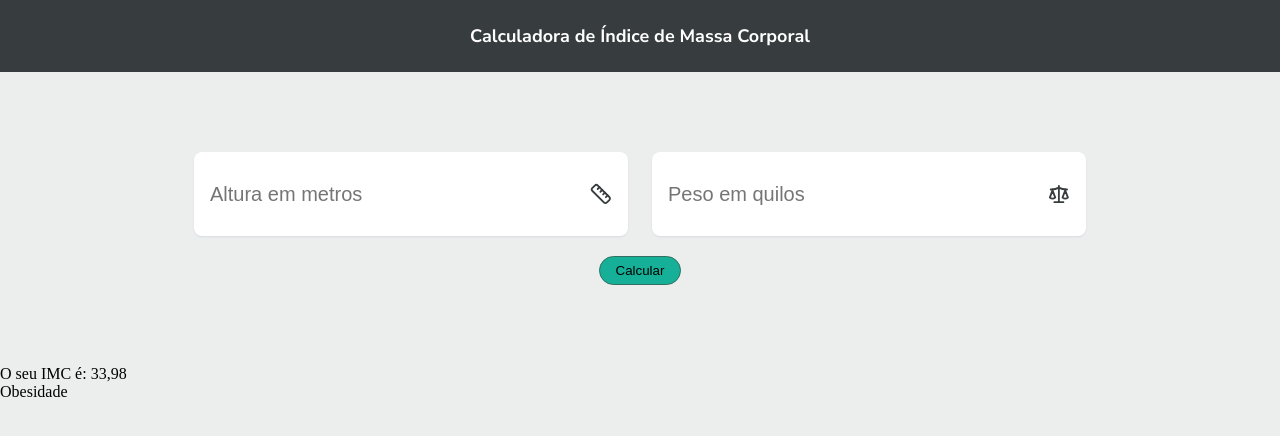
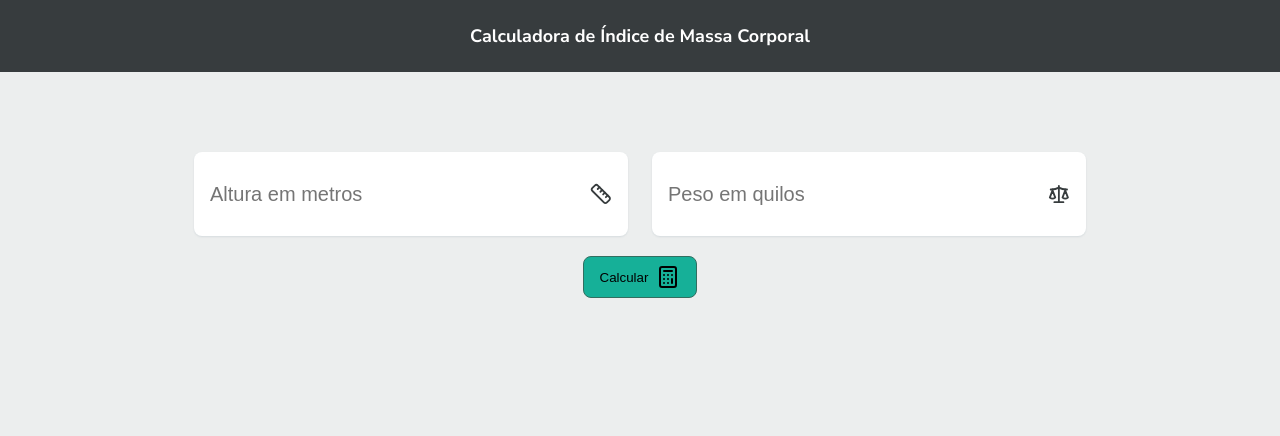
Before and after one commit to gui-cordeiro22/imc-calculator, a React (Vite) app: page / in a window 1280 px wide. Shown: the top 436 px of the page. Built offline with nearby package versions, Linux system fonts and the light colour scheme.

Commit message:
feat: adding results-section and initial refactor on home-helpers, it's missing to finish yet

```diff
--- a/src/components/elements/button/button.component.tsx
+++ b/src/components/elements/button/button.component.tsx
@@ -3,7 +3,6 @@ import { FunctionComponent } from "react";
 
 // Types
 import { ButtonProps } from "./button.types";
-import { Theme } from "../../../styles/theme";
 
 // Styles
 import { Container, ContentWrapper, Content, Loader } from "./button.styles";
@@ -32,12 +31,6 @@ export const Button: FunctionComponent<ButtonProps> = ({
     handleClick,
     ...buttonDefaultProps
 }) => {
-    const labelColor = ternary([
-        [!!isDisabled && variantType === "primary", "gray400"],
-        [!!isDisabled && ["secondary", "link"].includes(variantType), "gray300"],
-        [!isDisabled && variant === "cta" && ["secondary", "link"].includes(variantType), "primary300"],
-    ]) as keyof Theme["palette"]["colors"];
-
     return (
         <Container
             className="pdg-button"
@@ -72,7 +65,7 @@ export const Button: FunctionComponent<ButtonProps> = ({
             <ConditionallyRender
                 shouldRender={isLoading}
                 content={
-                    <Loader color={labelColor}>
+                    <Loader color="#FFF">
                         <div>
                             <div />
                             <div />
--- a/src/components/pages/home-page/home.component.tsx
+++ b/src/components/pages/home-page/home.component.tsx
@@ -7,21 +7,14 @@ import { DefaultLayout } from "../../layouts/default-layout";
 // Types
 import { HomeProps } from "./home.types";
 
-// Helpers
-import { imcCalculator } from "./home.helpers";
-
-export const Home: FunctionComponent<HomeProps> = ({ calculatorSectionCompositions }) => {
-    const imcValue = imcCalculator({ heigth: "1,80", weigth: "110,10" });
-
+export const Home: FunctionComponent<HomeProps> = ({ calculatorSectionCompositions, resultsSectionCompositions }) => {
     return (
         <DefaultLayout
             contentPage={
                 <Fragment>
                     {calculatorSectionCompositions}
 
-                    <div>O seu IMC é: {imcValue.imc}</div>
-
-                    <div>{imcValue.obesityLevel}</div>
+                    {resultsSectionCompositions}
                 </Fragment>
             }
         />
--- a/src/components/pages/home-page/home.helpers.ts
+++ /dev/null
@@ -1,44 +0,0 @@
-// Types
-import { ImcCalculatorData, ObesityLevel } from "./home.types";
-
-// Utils
-import { ternary } from "../../../utils/ternary";
-
-const formatObesityLevelMessage = (imc: number) => {
-    const obesityLevelFormats: ObesityLevel[] = [
-        ObesityLevel.MAGREZA,
-        ObesityLevel.NORMAL,
-        ObesityLevel.SOBREPESO,
-        ObesityLevel.OBESIDADE,
-        ObesityLevel.OBESIDADE_GRAVE,
-    ];
-
-    const obesityLevelIndex = ternary([
-        [imc < 18.5, 0],
-        [imc < 25, 1],
-        [imc < 30, 2],
-        [imc < 40, 3],
-        [imc > 40, 4],
-    ]);
-
-    return obesityLevelFormats[obesityLevelIndex ?? 0] ?? null;
-};
-
-export const imcCalculator = ({ heigth, weigth }: ImcCalculatorData) => {
-    const formatFloatNumber = (value: string) => {
-        return Number(value.replace(",", "."));
-    };
-
-    const formattedHeigth = formatFloatNumber(heigth);
-
-    const formattedWeigth = formatFloatNumber(weigth);
-
-    const imc = formattedWeigth / (formattedHeigth * formattedHeigth);
-
-    const formattedImc = imc.toFixed(2);
-
-    return {
-        imc: formattedImc.replace(".", ","),
-        obesityLevel: formatObesityLevelMessage(imc),
-    };
-};
--- a/src/components/pages/home-page/home.types.ts
+++ b/src/components/pages/home-page/home.types.ts
@@ -1,18 +1,9 @@
 // Dependencies
 import { ReactNode } from "react";
 
-export enum ObesityLevel {
-    MAGREZA = "Magreza",
-    NORMAL = "Normal",
-    SOBREPESO = "Sobrepeso",
-    OBESIDADE = "Obesidade",
-    OBESIDADE_GRAVE = "Obesidade grave",
-}
-
 export type HomeElements = {
     calculatorSectionCompositions: ReactNode;
+    resultsSectionCompositions: ReactNode;
 };
 
 export type HomeProps = HomeElements;
-
-export type ImcCalculatorData = { heigth: string; weigth: string };
--- /dev/null
+++ b/src/components/sections/results/index.ts
@@ -0,0 +1,4 @@
+// Component
+import { ResultsSection } from "./results.component";
+
+export { ResultsSection };
--- /dev/null
+++ b/src/components/sections/results/results.component.tsx
@@ -0,0 +1,27 @@
+// Dependencies
+import { FunctionComponent } from "react";
+
+// Components
+import { ConditionallyRender } from "../../utilities/conditionally-render";
+
+// Styles
+import { Container, ContentWrapper, Description, ResultsLabel, Title } from "./results.styles";
+
+// Types
+import { ResultsSectionProps } from "./results.types";
+
+export const ResultsSection: FunctionComponent<ResultsSectionProps> = ({ title, description, imcValue, bodyFatLevel }) => {
+    return (
+        <Container>
+            <ContentWrapper>
+                <Title>{title}</Title>
+
+                <ConditionallyRender shouldRender={!!description} content={<Description>{description}</Description>} />
+
+                <ResultsLabel>Índice de Massa Corporal: {imcValue}</ResultsLabel>
+
+                <ResultsLabel>Nível de gordura corporal: {bodyFatLevel}</ResultsLabel>
+            </ContentWrapper>
+        </Container>
+    );
+};
--- /dev/null
+++ b/src/components/sections/results/results.styles.ts
@@ -0,0 +1,35 @@
+// Dependencies
+import styled from "styled-components";
+
+// Styles
+import { pageGutter } from "../../../styles/gutter";
+
+export const Container = styled.div`
+    display: flex;
+    flex-direction: column;
+    align-items: center;
+    justify-content: center;
+    width: 100%;
+`;
+
+export const ContentWrapper = styled.div`
+    display: flex;
+    flex-direction: column;
+    align-items: center;
+    justify-content: center;
+    gap: 20px;
+
+    ${pageGutter}
+`;
+
+export const Title = styled.h3`
+    font-family: "Nunito Sans", sans-serif;
+`;
+
+export const Description = styled.p`
+    font-family: "Nunito Sans", sans-serif;
+`;
+
+export const ResultsLabel = styled.p`
+    font-family: "Nunito Sans", sans-serif;
+`;
--- /dev/null
+++ b/src/pages/home-page/home.helpers.ts
@@ -0,0 +1,57 @@
+// Dependencies
+import { useState } from "react";
+
+// Types
+import { ImcCalculatorData, ObesityLevel } from "./home.types";
+
+// Utils
+import { ternary } from "../../utils/ternary";
+
+const formatObesityLevelMessage = (imc?: number) => {
+    const obesityLevelFormats: ObesityLevel[] = [
+        ObesityLevel.MAGREZA,
+        ObesityLevel.NORMAL,
+        ObesityLevel.SOBREPESO,
+        ObesityLevel.OBESIDADE,
+        ObesityLevel.OBESIDADE_GRAVE,
+    ];
+
+    if (!imc) return;
+
+    const obesityLevelIndex = ternary([
+        [imc < 18.5, 0],
+        [imc < 25, 1],
+        [imc < 30, 2],
+        [imc < 40, 3],
+        [imc > 40, 4],
+    ]);
+
+    return obesityLevelFormats[obesityLevelIndex ?? 0] ?? null;
+};
+
+export const imcCalculator = ({ heigth, weigth }: ImcCalculatorData) => {
+    const [imcValue, setImcValue] = useState(undefined);
+
+    if (!heigth && !weigth) {
+        return setImcValue(undefined);
+    } else {
+        const formatFloatNumber = (value: string) => {
+            return Number(value.replace(",", "."));
+        };
+
+        const formattedHeigth = formatFloatNumber(heigth);
+
+        const formattedWeigth = formatFloatNumber(weigth);
+
+        const imc = formattedWeigth / (formattedHeigth * formattedHeigth);
+
+        const formattedImc = Number(imc.toFixed(2));
+
+        //setImcValue(formattedImc)
+    }
+
+    return {
+        imc: imcValue,
+        obesityLevel: formatObesityLevelMessage(imcValue),
+    };
+};
--- a/src/pages/home-page/home.page.tsx
+++ b/src/pages/home-page/home.page.tsx
@@ -6,21 +6,53 @@ import { Home } from "../../components/pages/home-page";
 import { CalculatorSection } from "../../components/sections/calculator";
 import { Input } from "../../components/elements/input";
 import { Button } from "../../components/elements/button";
+import { ResultsSection } from "../../components/sections/results";
 
 // Assets
-import { Ruler, Scale } from "lucide-react";
+import { Ruler, Scale, Calculator } from "lucide-react";
 
 // Utils
 import { theme } from "../../config/theme";
 
+// Helpers
+import { imcCalculator } from "./home.helpers";
+
+// Hooks
+import { useWindowDimensions } from "../../hooks/window-dimensions/window-dimensions";
+import { ConditionallyRender } from "../../components/utilities/conditionally-render";
+
 export const HomePage: FunctionComponent = () => {
+    const imcValue = imcCalculator({ heigth: "1,80", weigth: "100" });
+
+    const { width } = useWindowDimensions();
+
+    console.log(imcValue);
+
     return (
         <Home
             calculatorSectionCompositions={
                 <CalculatorSection
                     heigthInputElement={<Input placeholder="Altura em metros" iconElement={<Ruler color={theme.colors.gray[500]} />} />}
                     weigthInputElement={<Input placeholder="Peso em quilos" iconElement={<Scale color={theme.colors.gray[500]} />} />}
-                    actionButtonElement={<Button label="Calcular" variant="cta" isCommingSoon={false} />}
+                    actionButtonElement={
+                        <Button
+                            label="Calcular"
+                            variant="cta"
+                            isCommingSoon={false}
+                            size="large"
+                            isFullyAdaptative={width < 768}
+                            borderType="squared"
+                            rightIconElement={<Calculator />}
+                        />
+                    }
+                />
+            }
+            resultsSectionCompositions={
+                <ConditionallyRender
+                    shouldRender={!!imcValue?.imc}
+                    content={
+                        <ResultsSection title="Confira abaixo o seu resultado:" imcValue={imcValue?.imc} bodyFatLevel={imcValue?.obesityLevel} />
+                    }
                 />
             }
         />
--- /dev/null
+++ b/src/pages/home-page/home.types.ts
@@ -0,0 +1,8 @@
+export enum ObesityLevel {
+    MAGREZA = "Magreza",
+    NORMAL = "Normal",
+    SOBREPESO = "Sobrepeso",
+    OBESIDADE = "Obesidade",
+    OBESIDADE_GRAVE = "Obesidade grave",
+}
+export type ImcCalculatorData = { heigth: string; weigth: string };
```
Also changed, not shown: src/components/sections/results/results.types.ts (added, +8 -0 lines).
